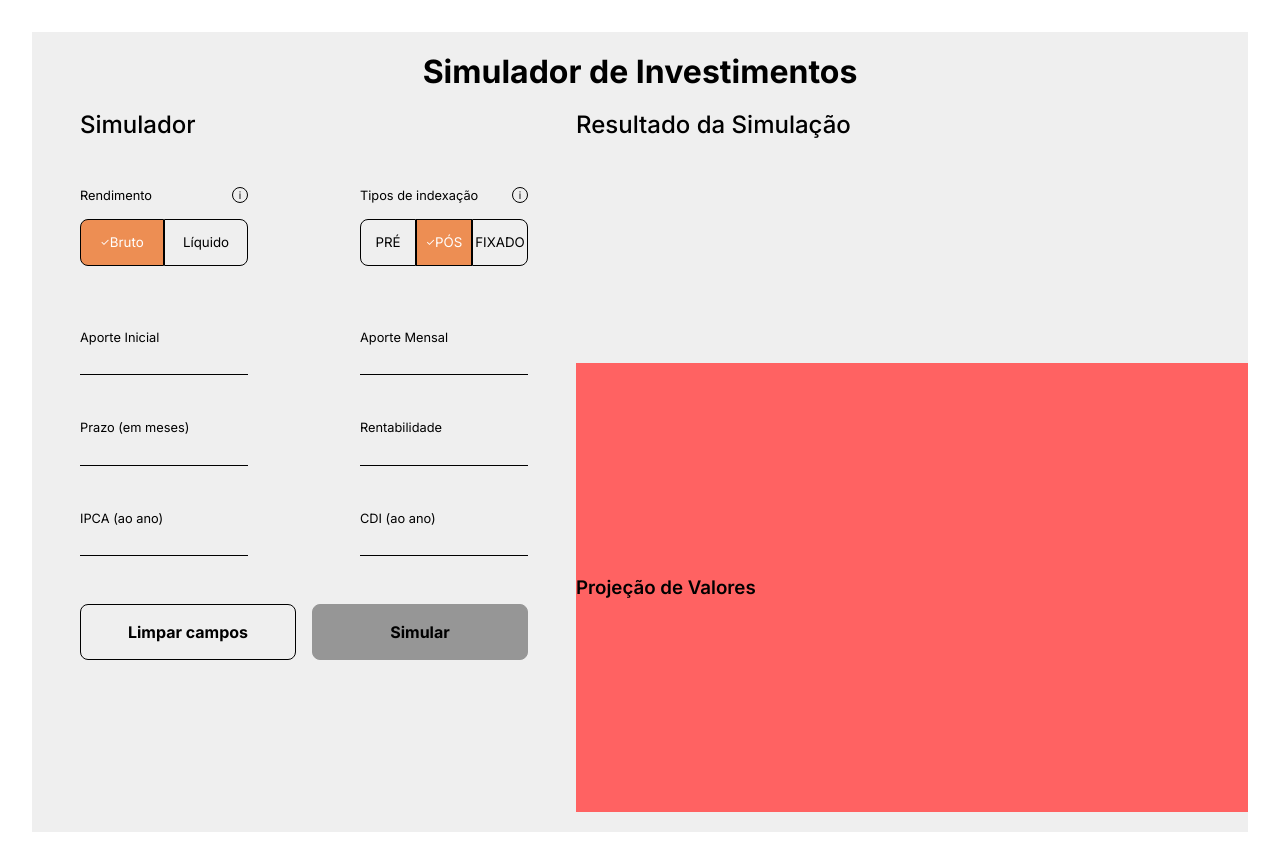
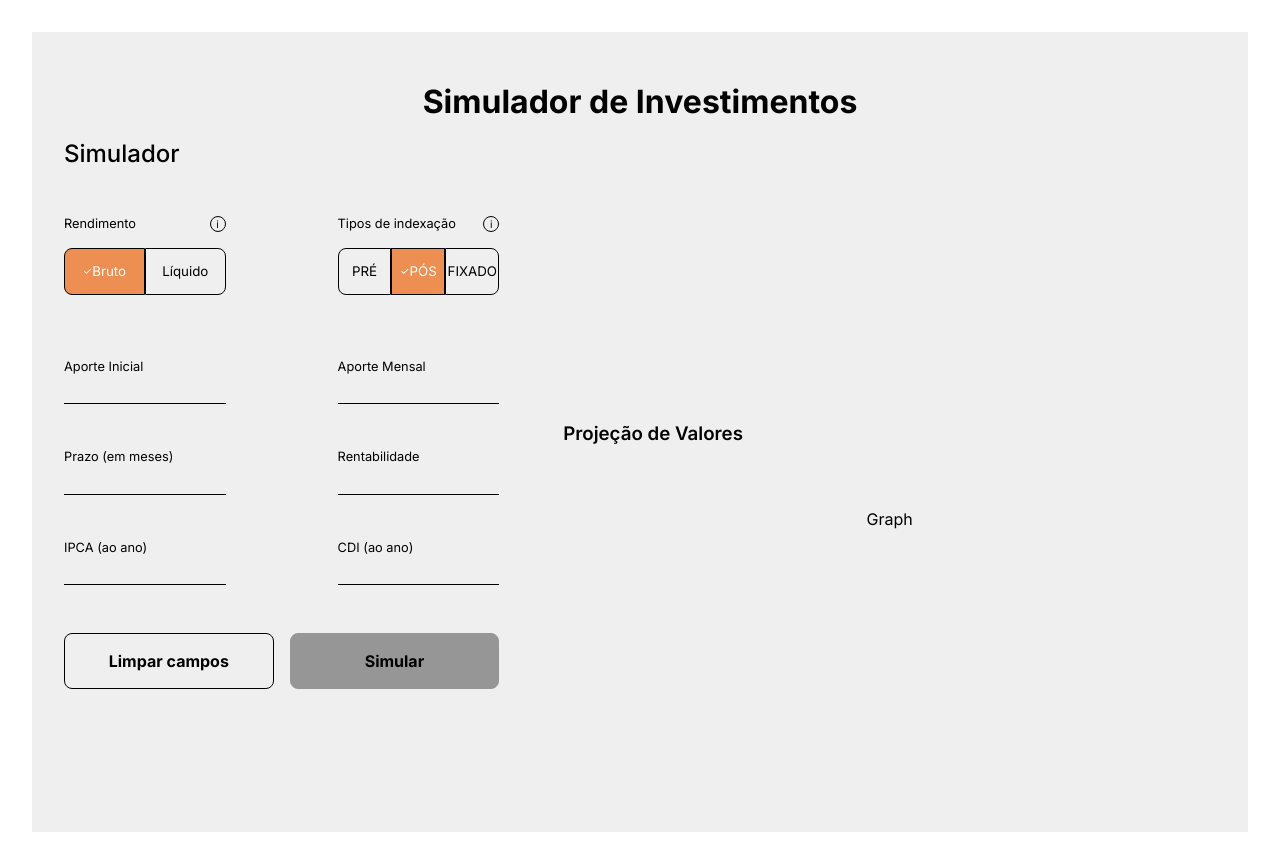
Before and after one commit to mauricioleite1/desafio-eqi-investimentos, a Next.js app: page / in a window 1280 px wide. Built offline with nearby package versions, Linux system fonts and the light colour scheme; no server answers.

Commit message:
Preparação para iniciar construção do Gráfico

```diff
--- /dev/null
+++ b/components/ResultadoDaSimulacao/Graph.js
@@ -0,0 +1,7 @@
+import React from 'react';
+
+const Graph = () => {
+  return <div>Graph</div>;
+};
+
+export default Graph;
--- a/components/ResultadoDaSimulacao/index.js
+++ b/components/ResultadoDaSimulacao/index.js
@@ -1,5 +1,6 @@
 import React, { useContext } from 'react';
 import Card from './Card';
+import Graph from './Graph';
 import { Info } from '../../context/info';
 import { Simulacao } from '../../context/simulacao';
 import styles from '../../styles/ResultadoDaSimulacao/ResultadoDaSimulacao.module.scss';
@@ -10,11 +11,11 @@
 
   return (
     <div className={styles.container}>
-      <h2>Resultado da Simulação</h2>
+      {simulacaoData && (
+        <>
+          <h2>Resultado da Simulação</h2>
 
-      <section className={styles.cardsContainer}>
-        {simulacaoData && (
-          <>
+          <section className={styles.cardsContainer}>
             <Card
               titulo='Valor Final Bruto'
               valor={`R$ ${simulacaoData.valorFinalBruto}`}
@@ -39,12 +40,14 @@
               titulo='Ganho Líquido'
               valor={`R$ ${simulacaoData.ganhoLiquido}`}
             />
-          </>
-        )}
-      </section>
+          </section>
+        </>
+      )}
 
       <section className={styles.graphContainer}>
         <h3>Projeção de Valores</h3>
+
+        <Graph />
       </section>
     </div>
   );
--- a/styles/Home.module.scss
+++ b/styles/Home.module.scss
@@ -3,7 +3,7 @@
 .container {
   @include flex(flex-start);
   @include size;
-  padding: 2rem 2rem;
+  padding: 2rem;
   overflow-x: hidden;
 }
 
@@ -12,6 +12,7 @@
   @include size(50rem);
   background: #efefef;
   flex-flow: row wrap;
+  padding: 2rem;
   padding-bottom: 20px;
 
   header {
@@ -22,5 +23,6 @@
   section {
     @include flex;
     @include size(90%);
+    gap: 4rem;
   }
 }
--- a/styles/ResultadoDaSimulacao/ResultadoDaSimulacao.module.scss
+++ b/styles/ResultadoDaSimulacao/ResultadoDaSimulacao.module.scss
@@ -21,9 +21,8 @@
 .graphContainer {
   @include flex;
   @include size;
-  background: rgb(255, 98, 98);
+  flex: 2;
   flex-direction: column;
-  flex: 2;
 
   h3 {
     @include size;
--- a/styles/Simulador/Simulador.module.scss
+++ b/styles/Simulador/Simulador.module.scss
@@ -4,7 +4,6 @@
   @include flex(flex-start, flex-start);
   @include size(100%);
   flex: 1;
-  padding-inline: 3rem;
   flex-direction: column;
   gap: 3rem;
 }
```
